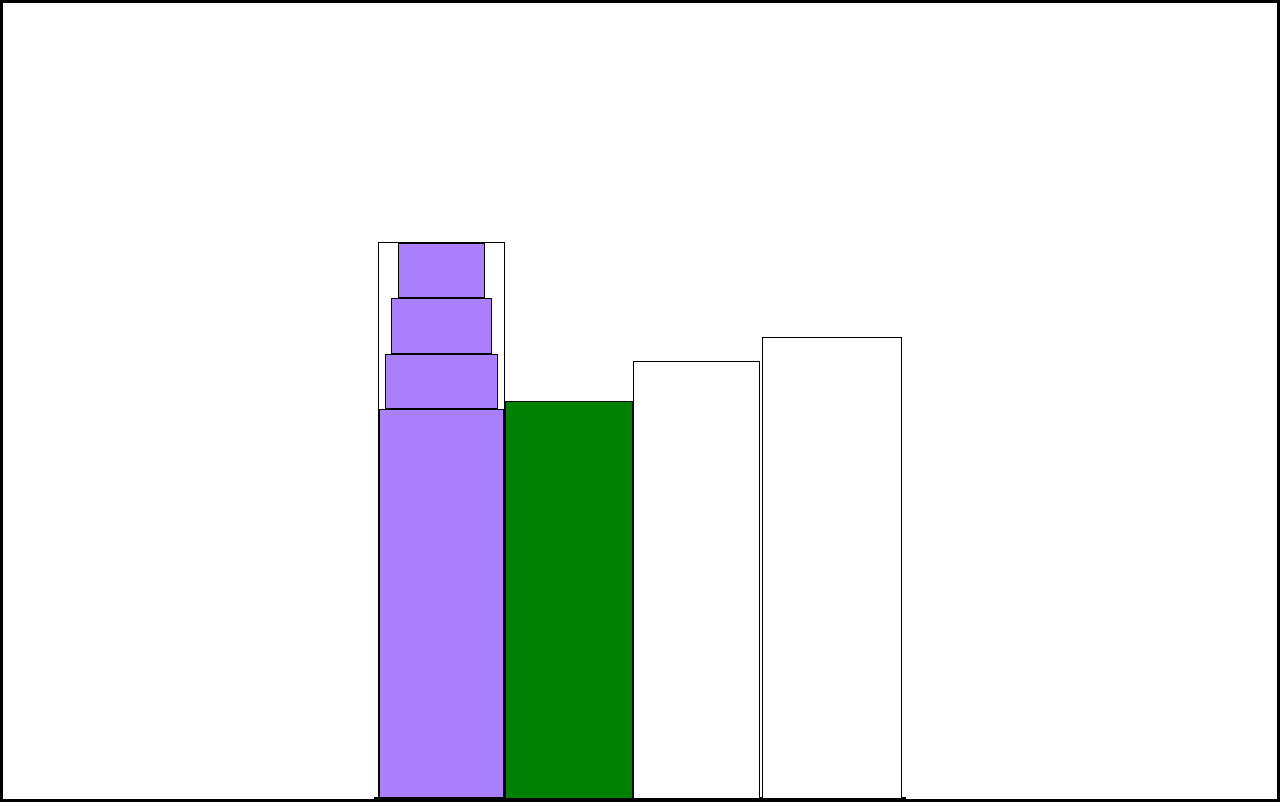
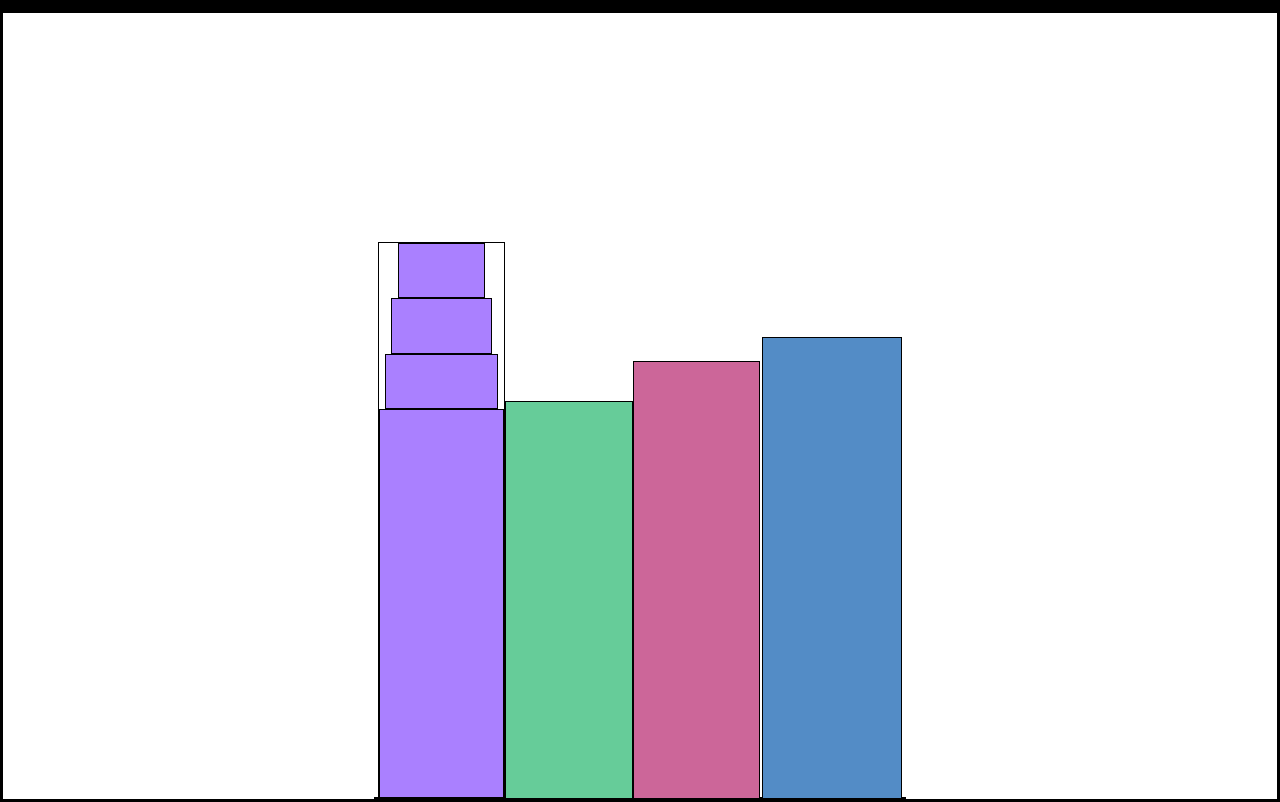
Before and after one commit to carloslugoo/WebDesing-FreeCodeCamp, a plain HTML site: page Project-14-City/index.html in a window 1280 px wide. Drawn offline with Linux system fonts and the light colour scheme.

Commit message:
project 14

```diff
--- a/Project-14-City/index.html
+++ b/Project-14-City/index.html
@@ -24,5 +24,13 @@
         <div></div>
         <div></div>
     </div>
+    <div class="foreground-buildings">
+        <div class="fb1"></div>
+        <div class="fb2"></div>
+        <div class="fb3"></div>
+        <div class="fb4"></div>
+        <div class="fb5"></div>
+        <div class="fb6"></div>
+    </div>
 </body>
 </html>
--- a/Project-14-City/style.css
+++ b/Project-14-City/style.css
@@ -1,3 +1,9 @@
+:root{
+    --building-color1: #aa80ff;
+    --building-color2: #66cc99;
+    --building-color3: #cc6699;
+    --building-color4: #538cc6;
+}
 *{
     border: 1px solid black;
     box-sizing: border-box;
@@ -20,8 +26,7 @@ body{
     display: flex;
     flex-direction: column;
     align-items: center;
-    --building-color1: #aa80ff;
-    --building-color2: #66cc99;
+
 }
 .bb1a{
     width: 70%;
@@ -46,13 +51,21 @@ body{
 .bb2{
     width: 10%;
     height: 50%;
-    background-color: var(--building-color2, green);
+    background-color: var(--building-color2);
 }
 .bb3{
     width: 10%;
     height: 55%;
+    background-color: var(--building-color3);
 }
 .bb4{
     width: 11%;
     height: 58%;
+    background-color: var(--building-color4)
 }
+.foreground-buildings{
+    width: 100%;
+    height: 100%;
+    position: absolute;
+    top: 0;
+}
```
